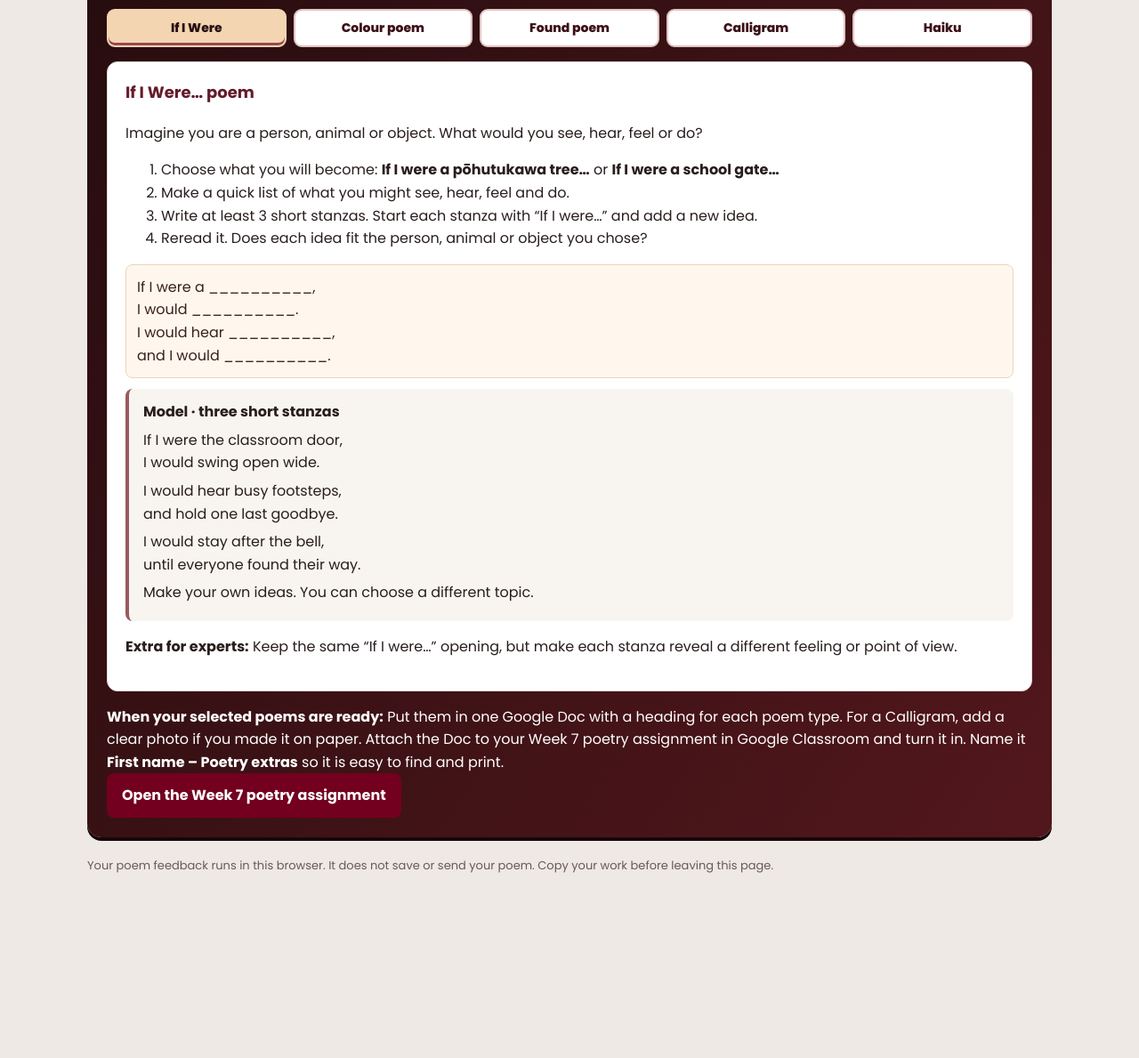
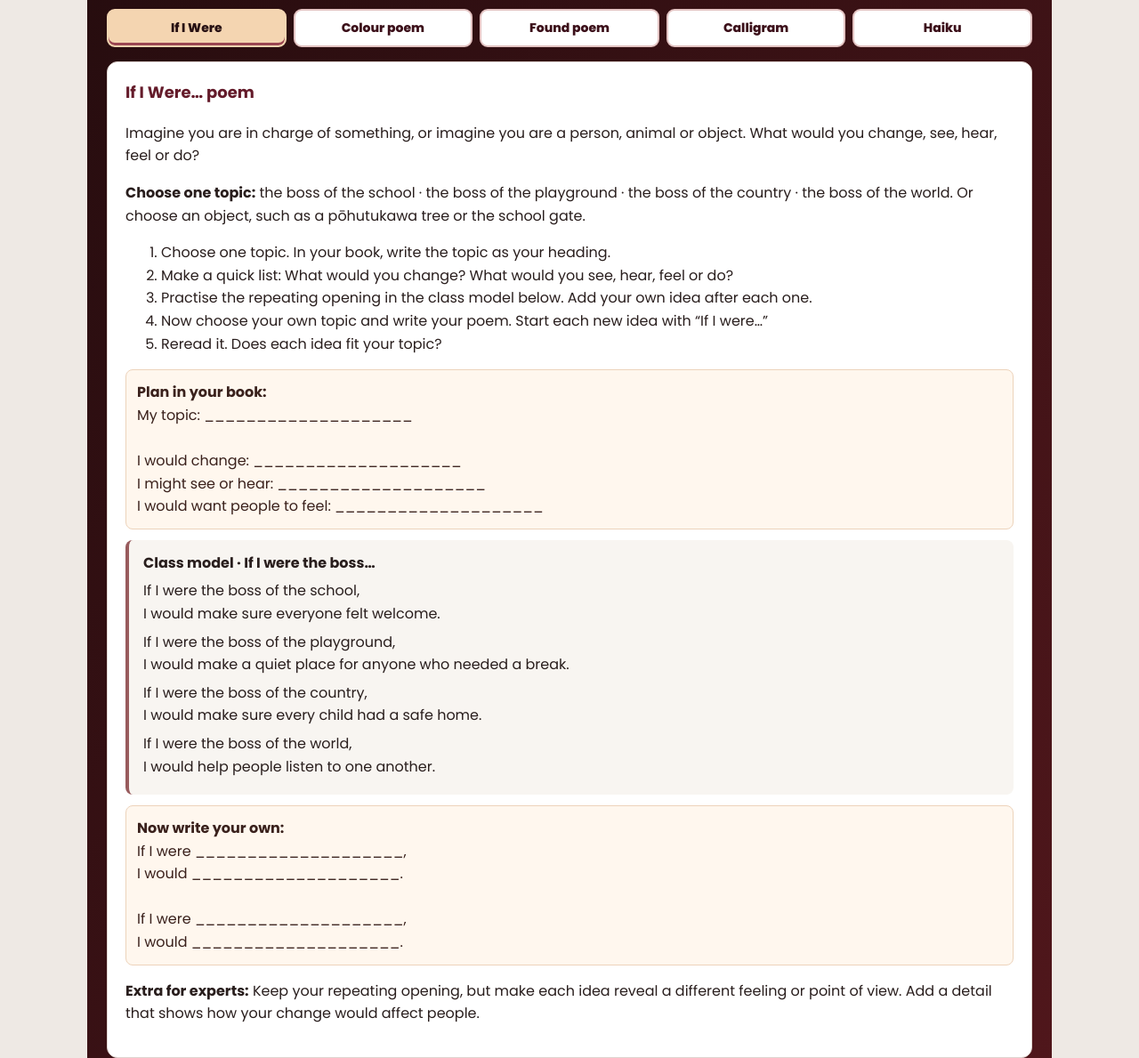
Before and after one commit to Apiata0/R67-Humanities, a plain HTML site: page week7.html in a window 1280 px wide. Shown: the part 4740-5929 px from the top of the page at 89% size. Before the commit the page ends 5797 px from the top, so only its background shows below. Drawn offline with Linux system fonts and the light colour scheme.

Commit message:
Revise If I Were poem model

```diff
--- a/week7.html
+++ b/week7.html
@@ -43,12 +43,13 @@
 </div>
 <article class="extension-task active" id="extension-ifwere" role="tabpanel">
 <h3>If I Were… poem</h3>
-<p>Imagine you are a person, animal or object. What would you see, hear, feel or do?</p>
-<ol><li>Choose what you will become: <b>If I were a pōhutukawa tree…</b> or <b>If I were a school gate…</b></li><li>Make a quick list of what you might see, hear, feel and do.</li><li>Write at least 3 short stanzas. Start each stanza with “If I were…” and add a new idea.</li><li>Reread it. Does each idea fit the person, animal or object you chose?</li></ol>
-<div class="frame">If I were a __________,<br>I would __________.<br>I would hear __________,<br>and I would __________.</div>
-<div class="model"><b>Model · three short stanzas</b><p>If I were the classroom door,<br>I would swing open wide.</p><p>I would hear busy footsteps,<br>and hold one last goodbye.</p><p>I would stay after the bell,<br>until everyone found their way.</p><p>Make your own ideas. You can choose a different topic.</p></div>
-<p><b>Extra for experts:</b> Keep the same “If I were…” opening, but make each stanza reveal a different feeling or point of view.</p>
-</article>
+<p>Imagine you are in charge of something, or imagine you are a person, animal or object. What would you change, see, hear, feel or do?</p>
+<p><b>Choose one topic:</b> the boss of the school · the boss of the playground · the boss of the country · the boss of the world. Or choose an object, such as a pōhutukawa tree or the school gate.</p>
+<ol><li>Choose one topic. In your book, write the topic as your heading.</li><li>Make a quick list: What would you change? What would you see, hear, feel or do?</li><li>Practise the repeating opening in the class model below. Add your own idea after each one.</li><li>Now choose your own topic and write your poem. Start each new idea with “If I were…”</li><li>Reread it. Does each idea fit your topic?</li></ol>
+<div class="frame"><b>Plan in your book:</b><br>My topic: ____________________<br><br>I would change: ____________________<br>I might see or hear: ____________________<br>I would want people to feel: ____________________</div>
+<div class="model"><b>Class model · If I were the boss…</b><p>If I were the boss of the school,<br>I would make sure everyone felt welcome.</p><p>If I were the boss of the playground,<br>I would make a quiet place for anyone who needed a break.</p><p>If I were the boss of the country,<br>I would make sure every child had a safe home.</p><p>If I were the boss of the world,<br>I would help people listen to one another.</p></div>
+<div class="frame"><b>Now write your own:</b><br>If I were ____________________,<br>I would ____________________.<br><br>If I were ____________________,<br>I would ____________________.</div>
+<p><b>Extra for experts:</b> Keep your repeating opening, but make each idea reveal a different feeling or point of view. Add a detail that shows how your change would affect people.</p></article>
 <article class="extension-task" id="extension-colour" role="tabpanel">
 <h3>Colour poem</h3>
 <p>Choose one colour. Your four lines will each connect that colour to a thing, then add an adjective and an action or detail.</p>
```
